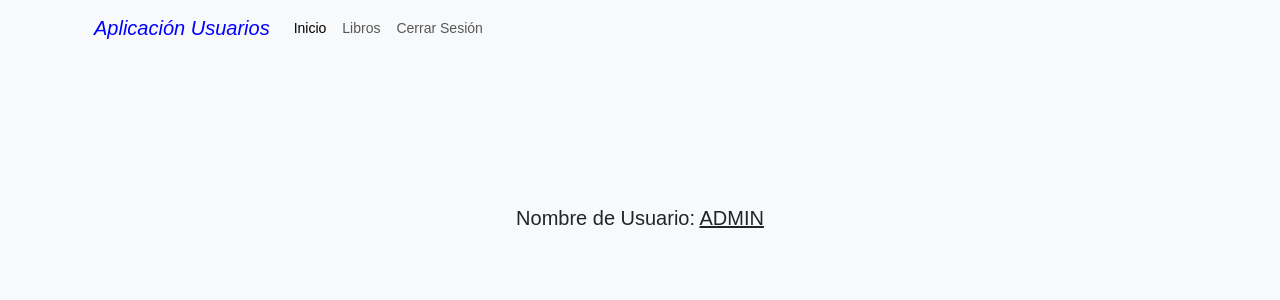
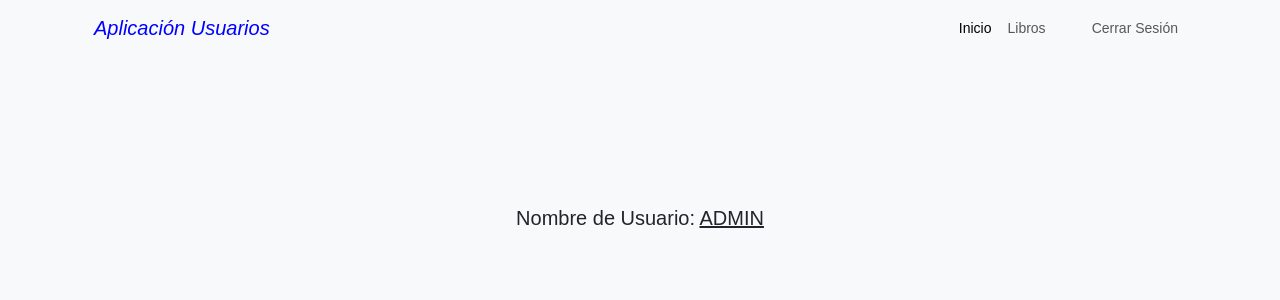
Before and after one commit to albertoborella/sistema-login-register, a Django app: page / in a window 1280 px wide. Shown: the top 300 px of the page. Run offline with Django 4.2, Linux system fonts and the light colour scheme; a user stored in the database is signed in.

Commit message:
Modificacion Barra de Navegacion

```diff
--- a/main/templates/main/base.html
+++ b/main/templates/main/base.html
@@ -17,7 +17,7 @@
         <button class="navbar-toggler" type="button" data-bs-toggle="collapse" data-bs-target="#navbarNav" aria-controls="navbarNav" aria-expanded="false" aria-label="Toggle navigation">
           <span class="navbar-toggler-icon"></span>
         </button>
-        <div class="collapse navbar-collapse" id="navbarNav">
+        <div class="collapse navbar-collapse justify-content-end" id="navbarNav">
           <ul class="navbar-nav">
             <li class="nav-item">
               <a class="nav-link active" aria-current="page" href={% url 'home' %}>Inicio</a>
@@ -27,15 +27,16 @@
             </li>
             {% if request.user.is_authenticated %}
               <li class="nav-item">
-                <a class="nav-link" href={% url 'logout' %}>Cerrar Sesión</a>
+                <a class="nav-link" style="margin-left: 30px;" href={% url 'logout' %}>Cerrar Sesión</a>
               </li>
               {% else %}
-              <li class="nav-item">
-                <a class="nav-link" href={% url 'login' %}>Login</a>
-              </li>
-              <li class="nav-item">
-                <a class="nav-link" href={% url 'register' %}>Registrarse</a>
-              </li>
+                <li class="nav-item">
+                  <a class="nav-link" style="margin-left: 30px;" href={% url 'login' %}>Login</a>
+                </li>
+                <li class="nav-item">
+                  <a class="nav-link float-left" href={% url 'register' %}>Registrarse</a>
+                </li>
+
             {% endif %}
           </ul>
         </div>
```
Also changed, not shown: db.sqlite3.
